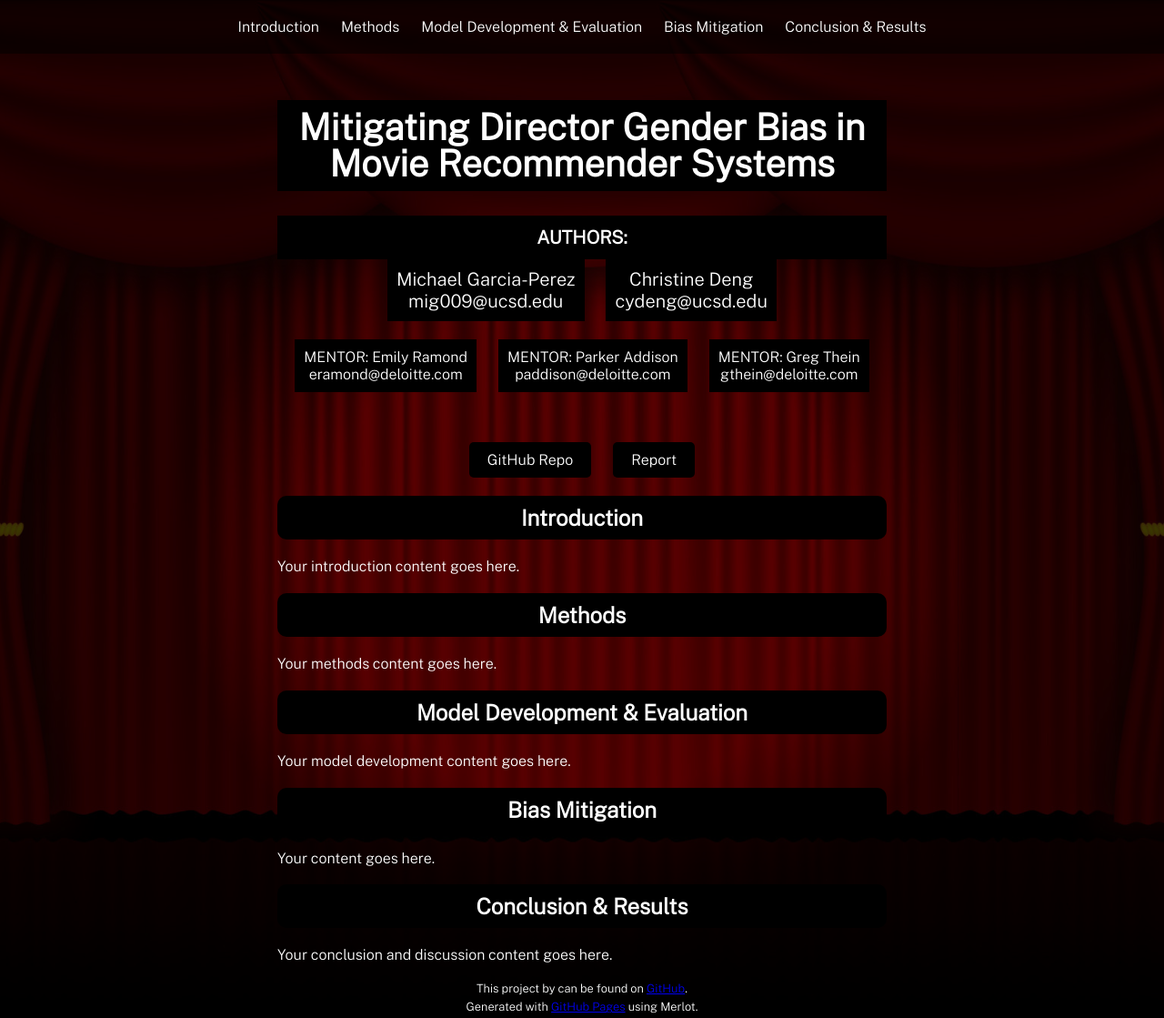
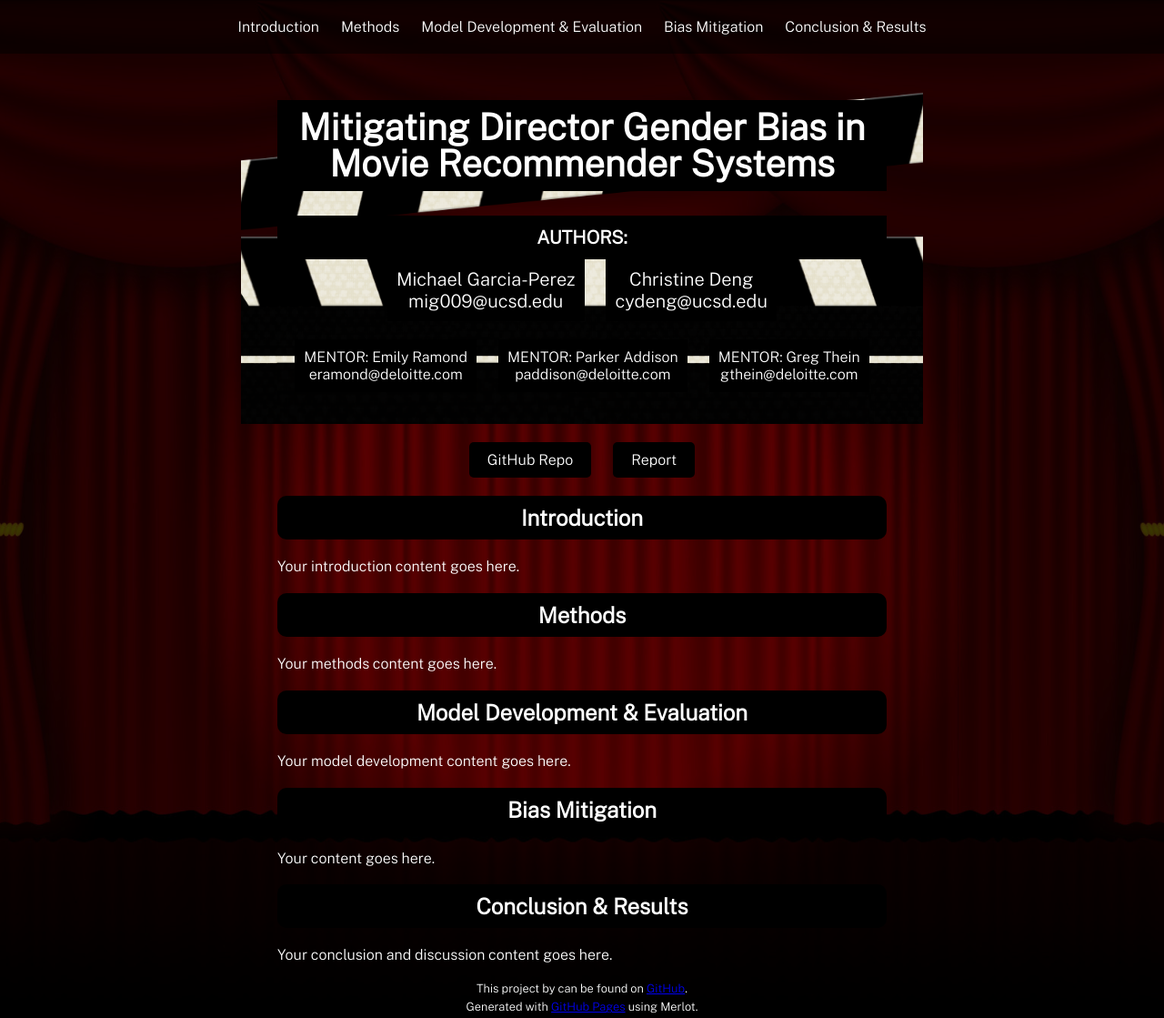
Before and after one commit to michael-garciaperez/DSC180A-Methodology-5, a Jekyll site: the page built from index.md, in a window 1280 px wide and 1119 px high. Shown: the whole window at 91% size. Built offline with Jekyll 4.4.1, drawn with Linux system fonts in a browser that asks for light colours.

Commit message:
Update style.scss

```diff
--- a/assets/css/style.scss
+++ b/assets/css/style.scss
@@ -24,17 +24,11 @@
   margin: 70px auto 0;
   max-width: 670px;
   padding: 20px 40px 25px;
-}
-
-.clapboard-image {
-  position: absolute;
-  top: 0;
-  left: 50%;
-  transform: translateX(-50%);
-  width: 100%;
-  max-width: 670px;
-  height: auto;
-  z-index: -1;
+  background-image: url('../images/clap_board.png');
+  background-size: 150% auto;
+  background-repeat: no-repeat;
+  background-position: center top;
+  height: 100%;
 }
 
 header h1 {
```
